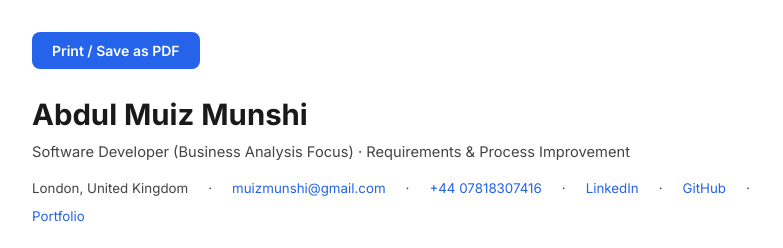
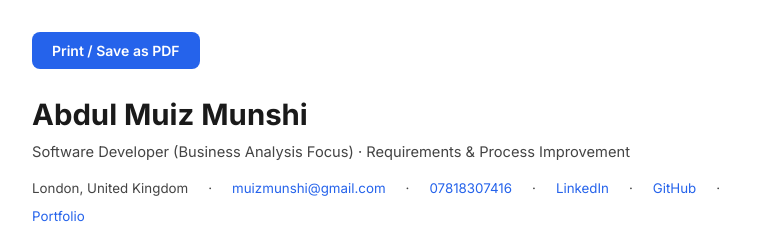
Before and after one commit to muiz2353673/portfolio, a plain HTML site: page resume.html in a window 1280 px wide. Shown: the top 248 px of the page, without its empty margins (248-1031 px from the left). Drawn offline with Linux system fonts and the light colour scheme.

Commit message:
Update resume.html

```diff
--- a/resume.html
+++ b/resume.html
@@ -244,7 +244,7 @@
       <span>·</span>
       <a href="mailto:muizmunshi@gmail.com">muizmunshi@gmail.com</a>
       <span>·</span>
-      <a href="tel:+4407818307416">+44 07818307416</a>
+      <a href="tel:+4407818307416"> 07818307416</a>
       <span>·</span>
       <a href="https://www.linkedin.com/in/abdul-muiz-munshi-6ab4141b8" target="_blank" rel="noopener">LinkedIn</a>
       <span>·</span>
```
